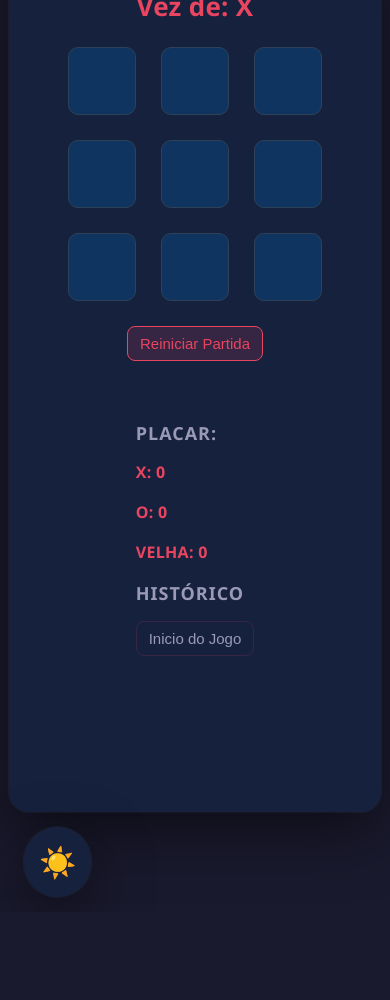
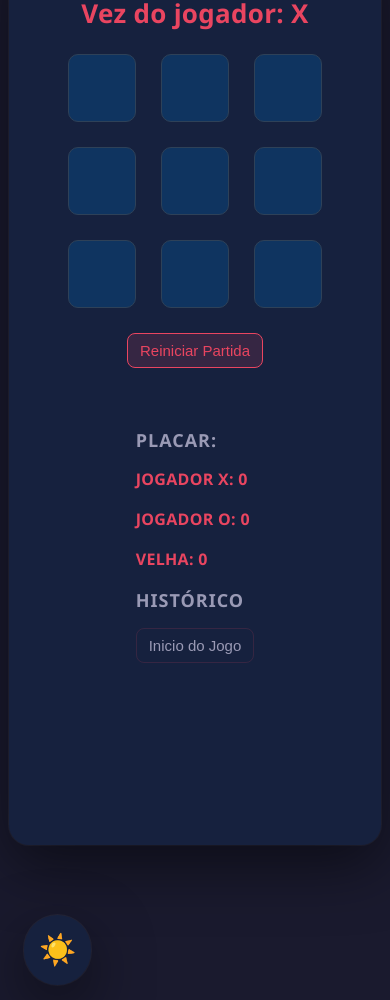
Before and after one commit to Caua-Giovani/jogo-da-velha, a React (Vite) app: page / in a window 390 px wide. Before the commit the page ends 912 px from the top, so only its background shows below. Built offline with nearby package versions, Linux system fonts and the light colour scheme.

Commit message:
Modify: mudei umas coisas pra melhorar pro usuario

```diff
--- a/src/components/Board/Board.jsx
+++ b/src/components/Board/Board.jsx
@@ -24,13 +24,14 @@ function Board({xProximo, quadrados, naJogada, funcJogNov}) {
     let status;
     if (vencedor === 'X' || vencedor ==='O') {
         status = 'Vencedor: ' + vencedor;
-        exibirAlertaResultado("Parabens!",`O jogador ${vencedor} venceu a partida!!`,funcJogNov)
+        exibirAlertaResultado("Parabens!",`O jogador ${vencedor} venceu a rodada!!`,funcJogNov)
     } else if(vencedor === 'Empate'){
         status = 'Empate!'
         exibirAlertaVelha(funcJogNov)
     } else {
-        status = 'Vez de: ' + (xProximo ? 'X' : 'O');
+        status = 'Vez do jogador: ' + (xProximo ? 'X' : 'O');
     }
+
 
     return(
         <>
--- a/src/components/Game/game.module.css
+++ b/src/components/Game/game.module.css
@@ -1,3 +1,4 @@
+
 
 body {
   background-color: var(--color-bg-body);
@@ -118,6 +119,10 @@ ul {
     box-shadow: var(--shadow-card);
     width: 300px;
     justify-content: center;
-    height: 800px;
+    height: 850px;
+    margin-top: 70px;
+  }
+  .btnThemeToggle{
+    margin-top: 70px;
   }
 }
--- a/src/components/Placar/Placar.jsx
+++ b/src/components/Placar/Placar.jsx
@@ -5,8 +5,8 @@ function Placar({placar}) {
         <>
             <div className={styles.placar}>
                 <h1>PLACAR:</h1>
-                <p>X: {placar.x}</p>
-                <p>O: {placar.o}</p>
+                <p>Jogador X: {placar.x}</p>
+                <p>Jogador O: {placar.o}</p>
                 <p>Velha: {placar.empates}</p>
             </div>
         </>
--- a/src/styles/variables.css
+++ b/src/styles/variables.css
@@ -24,9 +24,9 @@ body.tema-claro {
   --color-primary: #e94560;
   --color-primary-alpha: rgba(233, 69, 96, 0.12);
 
-  --color-text-white: #1a1a2e;  /* Invertido para leitura em fundos claros */
-  --color-text-muted: #5a627a;  /* Tom escuro suavizado para rótulos */
-  --color-text-square: #0f3460; /* Cor contrastante para os X e O */
+  --color-text-white: #1a1a2e;
+  --color-text-muted: #5a627a;
+  --color-text-square: #0f3460;
 
   --color-border-square: #bccadc;
 
--- a/src/utils/alertas.js
+++ b/src/utils/alertas.js
@@ -27,7 +27,6 @@ export const exibirAlertaVelha = (funcao) => {
   Swal.fire({
     title: 'Deu Velha!',
     imageUrl: 'https://media.tenor.com/_fFhuqzbi1sAAAAj/cobbler.gif',
-    imageAlt: 'GIF de velha',
     confirmButtonText: 'Continuar',
     showDenyButton: true,
     denyButtonText: 'Jogar Novamente',
```
